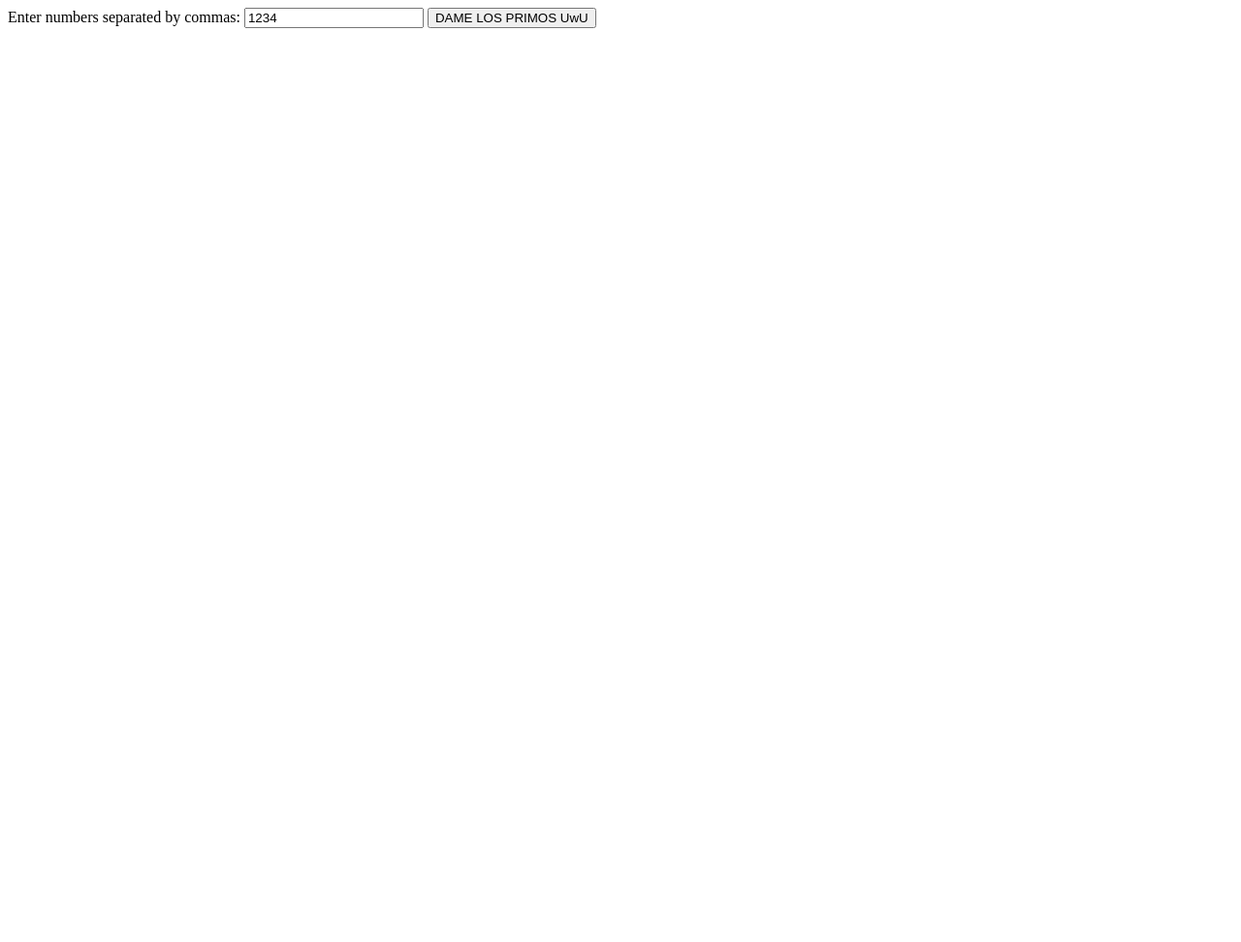
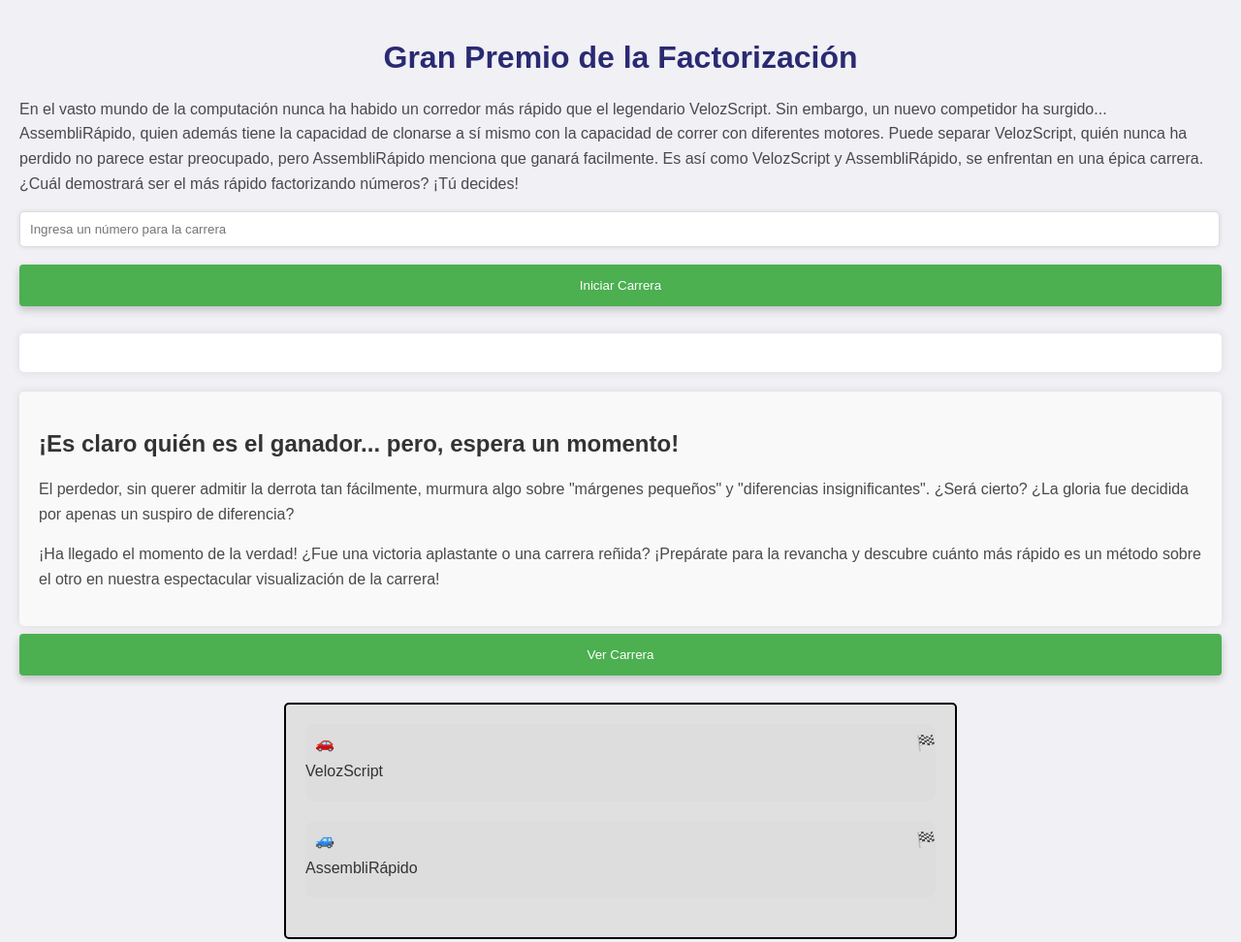
Before and after one commit to IIC3585-2024/wasm-group-08, a plain HTML site: page index.html in a window 1280 px wide. Shown: the whole page at 97% size. Before the commit the page ends 800 px from the top, so only its background shows below. Drawn offline with Linux system fonts and the light colour scheme.

Commit message:
ffix - changed html

```diff
--- a/index.html
+++ b/index.html
@@ -1,23 +1,56 @@
 <!DOCTYPE html>
-<html lang="en">
-<head>
-    <meta charset="UTF-8">
-    <meta name="viewport" content="width=device-width, initial-scale=1.0">
-    <title>WebAssembly Example</title>
-    <script src="func/findPrimes.js"></script> <!-- Load the wasm file -->
-    <script src="index.js"></script><!-- Load the JS file that uses the wasm file -->
-    <script src="lib/findPrimes.js"></script>
-</head>
-<body>
-    <label for="arrayInput">Enter numbers separated by commas:</label>
-    <input type="text" id="arrayInput" value="1234">
-    <button onclick="handleFindPrimes()">DAME LOS PRIMOS UwU</button>
-    <br>
-    <p id="Result-C"></p>
-    <p id="Time-C"></p>
-    <p id="Result-JS"></p>
-    <p id="Time-JS"></p>
-
-
-</body>
+<html lang="es">
+  <head>
+    <meta charset="UTF-8" />
+    <title>Gran Premio de la Factorización</title>
+    <link rel="stylesheet" type="text/css" href="front/styles.css" />
+  </head>
+  <body>
+    <h1>Gran Premio de la Factorización</h1>
+    <p>
+      En el vasto mundo de la computación nunca ha habido un corredor más rápido
+      que el legendario VelozScript. Sin embargo, un nuevo competidor ha
+      surgido... AssembliRápido, quien además tiene la capacidad de clonarse a
+      sí mismo con la capacidad de correr con diferentes motores. Puede separar
+      VelozScript, quién nunca ha perdido no parece estar preocupado, pero
+      AssembliRápido menciona que ganará facilmente. Es así como VelozScript y
+      AssembliRápido, se enfrentan en una épica carrera. ¿Cuál demostrará ser el
+      más rápido factorizando números? ¡Tú decides!
+    </p>
+    <input
+      type="number"
+      id="numero"
+      placeholder="Ingresa un número para la carrera"
+    />
+    <button id="iniciarCarrera">Iniciar Carrera</button>
+    <div id="resultado"></div>
+    <div id="analisisCarrera">
+      <h2>¡Es claro quién es el ganador... pero, espera un momento!</h2>
+      <p>
+        El perdedor, sin querer admitir la derrota tan fácilmente, murmura algo
+        sobre "márgenes pequeños" y "diferencias insignificantes". ¿Será cierto?
+        ¿La gloria fue decidida por apenas un suspiro de diferencia?
+      </p>
+      <p>
+        ¡Ha llegado el momento de la verdad! ¿Fue una victoria aplastante o una
+        carrera reñida? ¡Prepárate para la revancha y descubre cuánto más rápido
+        es un método sobre el otro en nuestra espectacular visualización de la
+        carrera!
+      </p>
+    </div>
+    <button id="verCarrera">Ver Carrera</button>
+    <div id="pistaCarrera">
+      <div class="carrera">
+        <div class="nombreAuto" class="auto">VelozScript</div>
+        <div id="autoJavaScript" class="auto">🚗</div>
+        <div class="meta">🏁</div>
+      </div>
+      <div class="carrera">
+        <div class="nombreAuto" class="auto">AssembliRápido</div>
+        <div id="autoWebAssembly" class="auto">🚙</div>
+        <div class="meta">🏁</div>
+      </div>
+    </div>
+    <script src="front/app.js"></script>
+  </body>
 </html>
```
Also changed, not shown: front/index.html (deleted, +0 -55 lines).
